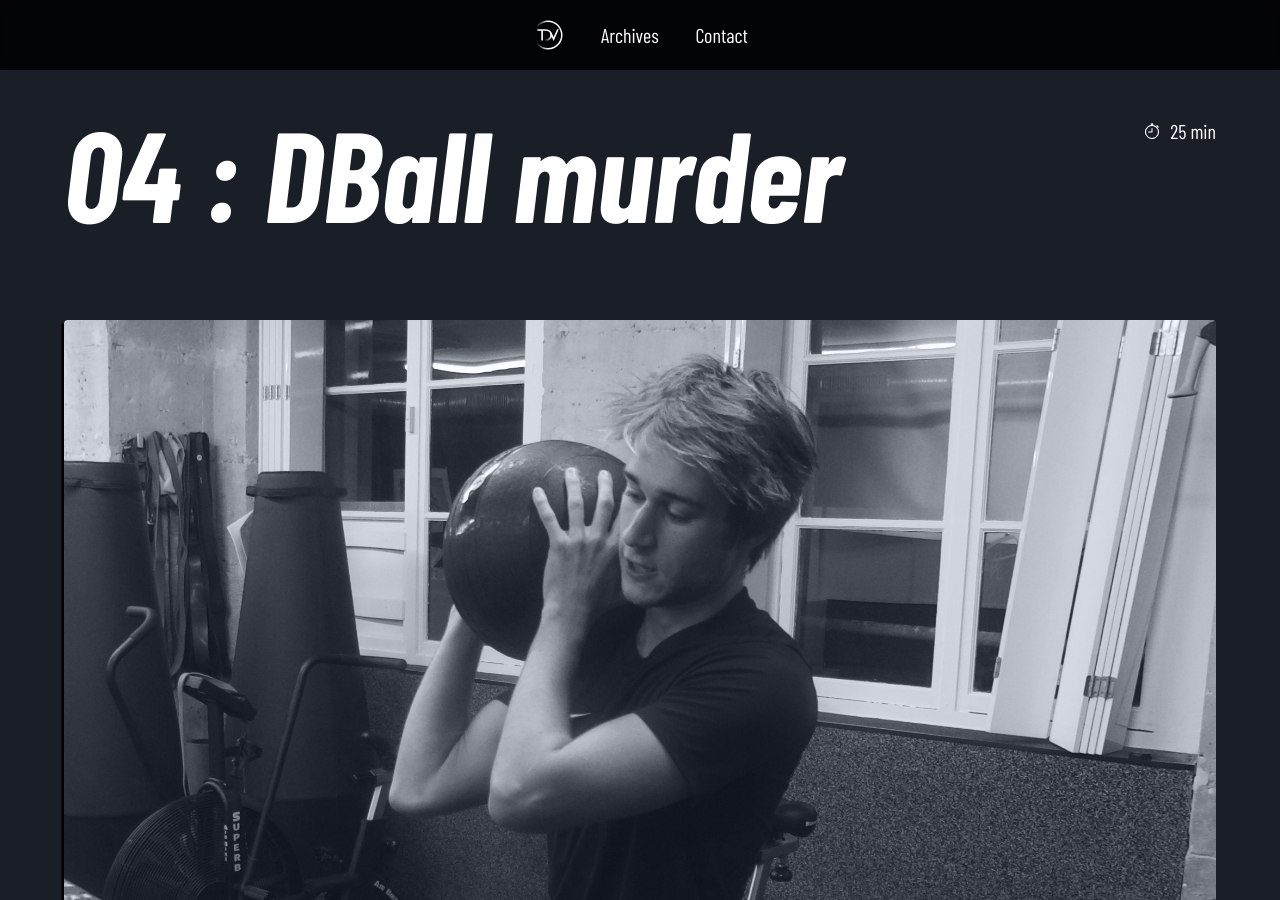
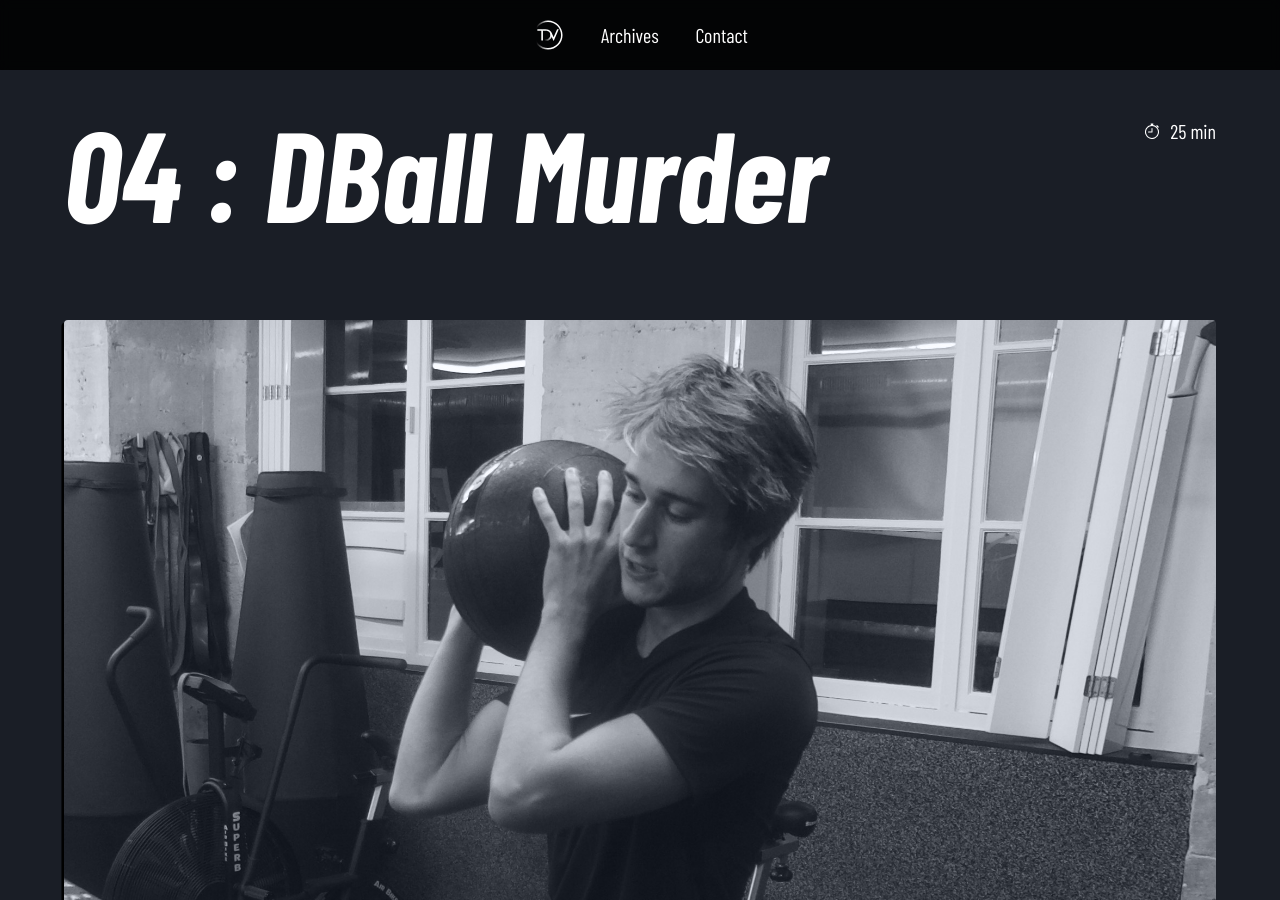
Before and after one commit to odevillardi/tdv, a Jekyll site: the page built from _posts/2022-12-31-dball-murder.md, in a window 1280 px wide and 900 px high. Built offline with Jekyll 4.4.1, drawn with Linux system fonts in a browser that asks for light colours; a script that is not in the unit is left out.

```diff
--- a/_posts/2022-12-31-dball-murder.md
+++ b/_posts/2022-12-31-dball-murder.md
@@ -2,7 +2,7 @@
 layout: post
 picture: /img/pics/p1020639.jpeg
 date: 2022-12-31T08:00:39.046Z
-title: "04 : DBall murder"
+title: "04 : DBall Murder"
 duration: 25 min
 ---
 #### Warm up
```
